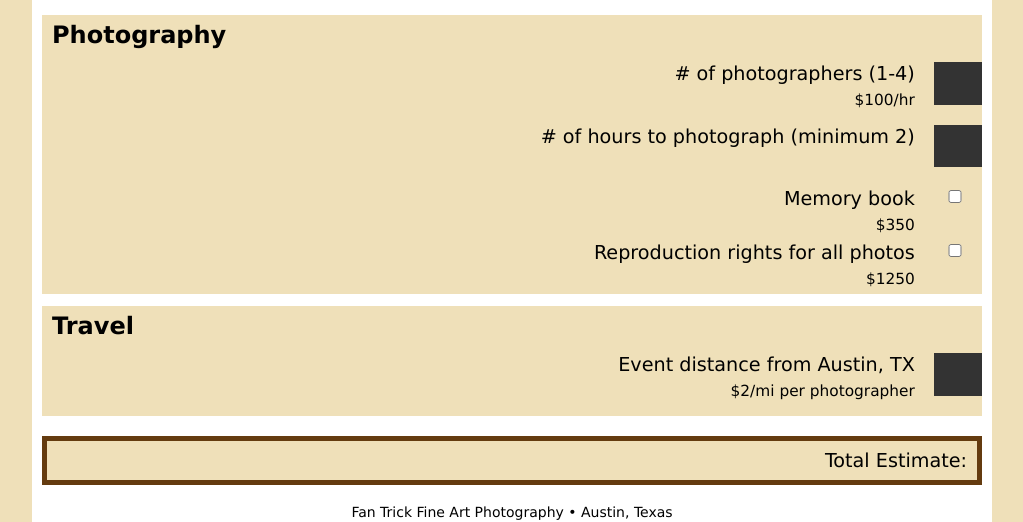
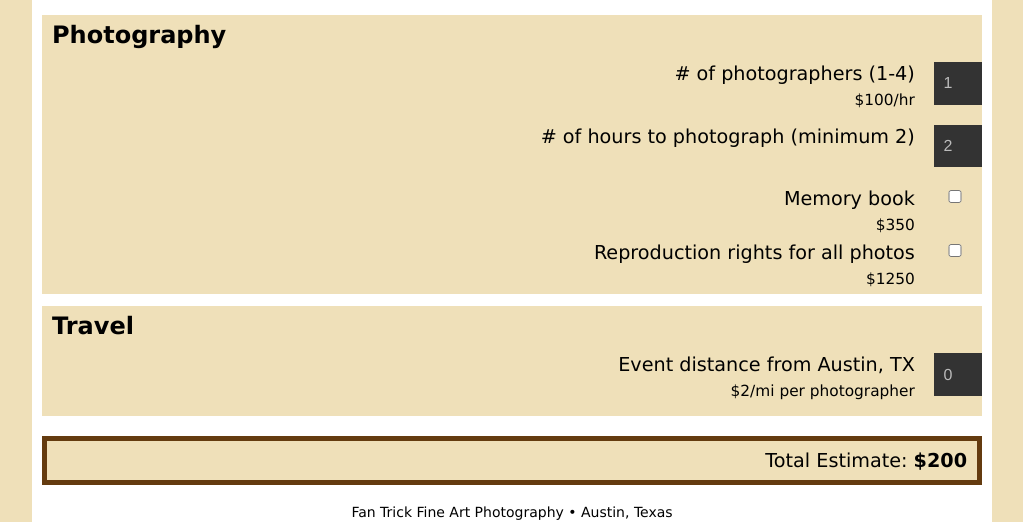
Before and after one commit to number1bidoof/M4, a plain HTML site: page chapter/js02_txt.html in a window 1280 px wide. Shown: the part 324-846 px from the top of the page, without its empty margins (128-1151 px from the left). Drawn offline with Linux system fonts and the light colour scheme; a web font is replaced by a local one.

Commit message:
Done with Assigment (kinda)

```diff
--- a/chapter/js02_txt.html
+++ b/chapter/js02_txt.html
@@ -19,7 +19,7 @@
    <link rel="stylesheet" media="screen and (max-device-width: 999px)" href="fthand.css" />
    <link rel="stylesheet" media="screen and (min-device-width: 1000px)" href="fantrick.css" />
    <link href="http://fonts.googleapis.com/css?family=Mr+Bedfort" rel="stylesheet" type="text/css" />
-
+   <script src ="js02_txt.js" defer></script>
 </head>
 
 <body>
--- a/chapter/js02_txt.js
+++ b/chapter/js02_txt.js
@@ -9,3 +9,41 @@
 
       Filename: js02.js
  */
+const EMP_COST = 100;
+const BOOK_COST = 300;
+const REPRO_COST = 1250;
+const TRAVEL_COST = 2;
+
+window.addEventListener("load", setupform)
+
+function setupform (){
+      document.getElementById("photoNum").value = 1;
+      document.getElementById("photoHrs").value = 2;
+      document.getElementById("makeBook").checked = false;
+      document.getElementById("photoRights").checked = false;
+      document.getElementById("photoDist").value = 0;
+
+      getEstimate();
+
+      document.getElementById("photoNum").onchange = getEstimate;
+      document.getElementById("photoHrs").onchange = getEstimate;
+      document.getElementById("photoDist").onchange = getEstimate;
+      document.getElementById("makeBook").onchange = getEstimate;
+      document.getElementById("photoRights").onchange = getEstimate;
+
+}
+function getEstimate () {
+      let totalCost = 0;
+      let photographers = document.getElementById('photoNum').value;
+      let hours = document.getElementById('photoHrs').value;
+      let distance =document.getElementById('makeBook').checked;
+      let buyBook = document.getElementById("makeBook").checked;
+      let buyRights = document.getElementById('photoRights').checked;
+
+      totalCost += photographers * hours * EMP_COST;
+      totalCost += photographers * distance * TRAVEL_COST;
+      totalCost += buyBook ? BOOK_COST : 0;
+      totalCost += buyRights ? REPRO_COST : 0;
+
+      document.getElementById("estimate").innerHTML = "$" + totalCost;
+}
```
Lines whose indentation alone changed are shown as unchanged.
